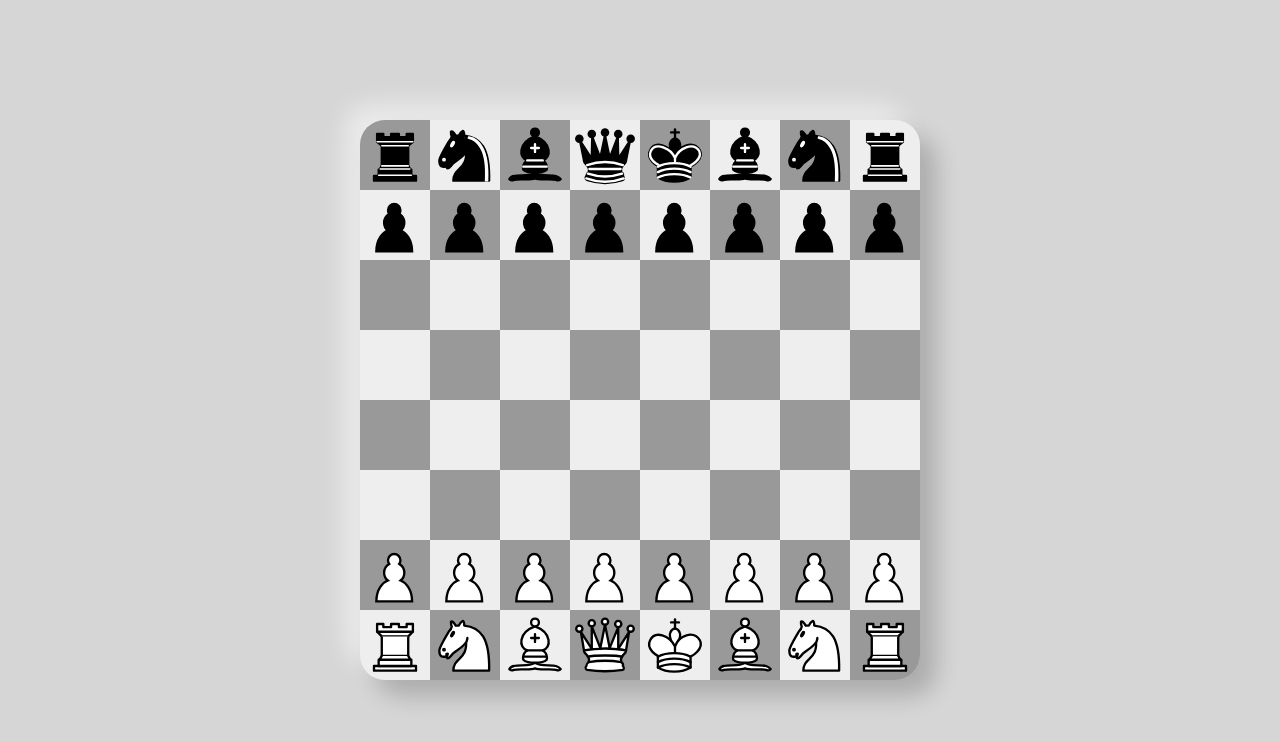
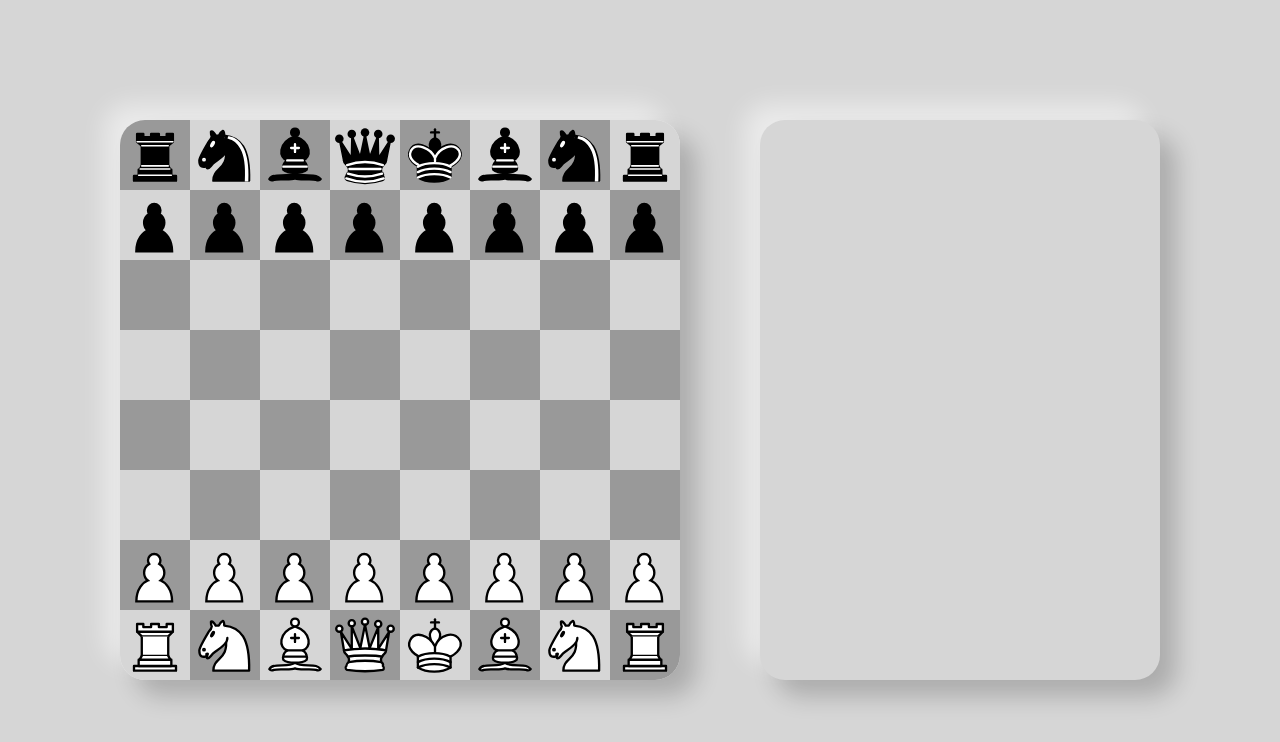
Before and after one commit to mcjcloud/chess, a React (Create React App) app: page / in a window 1280 px wide. Shown: the top 742 px of the page. Built offline with nearby package versions, Linux system fonts and the light colour scheme.

Commit message:
add control panel

```diff
--- a/public/index.html
+++ b/public/index.html
@@ -2,7 +2,7 @@
 <html lang="en">
   <head>
     <meta charset="utf-8" />
-    <link rel="icon" href="%PUBLIC_URL%/favicon.ico" />
+    <link rel="icon" href="%PUBLIC_URL%/chess.ico" />
     <meta name="viewport" content="width=device-width, initial-scale=1" />
     <meta name="theme-color" content="#000000" />
     <meta
--- a/src/components/Board.jsx
+++ b/src/components/Board.jsx
@@ -73,6 +73,8 @@ const BoardWrapper = styled.div`
   height: 70vmin;
   max-width: 1000px;
   max-height: 1000px;
+  background-color: #eee;
+  margin-right: 5rem;
 
   display: grid;
   grid-template-rows: repeat(8, 1fr);
--- /dev/null
+++ b/src/components/ControlPanel.jsx
@@ -0,0 +1,17 @@
+import React from "react"
+import styled from "styled-components"
+
+const ControlPanel = () => {
+  return <Wrapper></Wrapper>
+}
+export default ControlPanel
+
+const Wrapper = styled.div`
+  width: 400px;
+  height: 70vmin;
+  max-height: 1000px;
+
+  border-radius: 25px;
+  box-shadow: 16px 16px 24px 0 rgba(0, 0, 0, 0.2),
+    -16px -16px 24px 0 rgba(255, 255, 255, 0.5);
+`
--- a/src/components/Square.jsx
+++ b/src/components/Square.jsx
@@ -66,7 +66,7 @@ const BlackSquare = styled(SquareWrapper)`
   color: white;
 `
 const WhiteSquare = styled(SquareWrapper)`
-  background-color: #eee;
+  background-color: #d6d6d6;
   color: black;
 `
 
--- a/src/routes/play/index.jsx
+++ b/src/routes/play/index.jsx
@@ -1,6 +1,7 @@
 import React from "react"
 import styled from "styled-components"
 import Board from "../../components/Board"
+import ControlPanel from "../../components/ControlPanel"
 import useBoard from "../../hooks/use-board"
 
 const PlayRoute = () => {
@@ -9,6 +10,7 @@ const PlayRoute = () => {
   return (
     <Page>
       <Board board={board} />
+      <ControlPanel />
     </Page>
   )
 }
```
Also changed, not shown: 2 other files (tests, documents, lock files or other folders).
